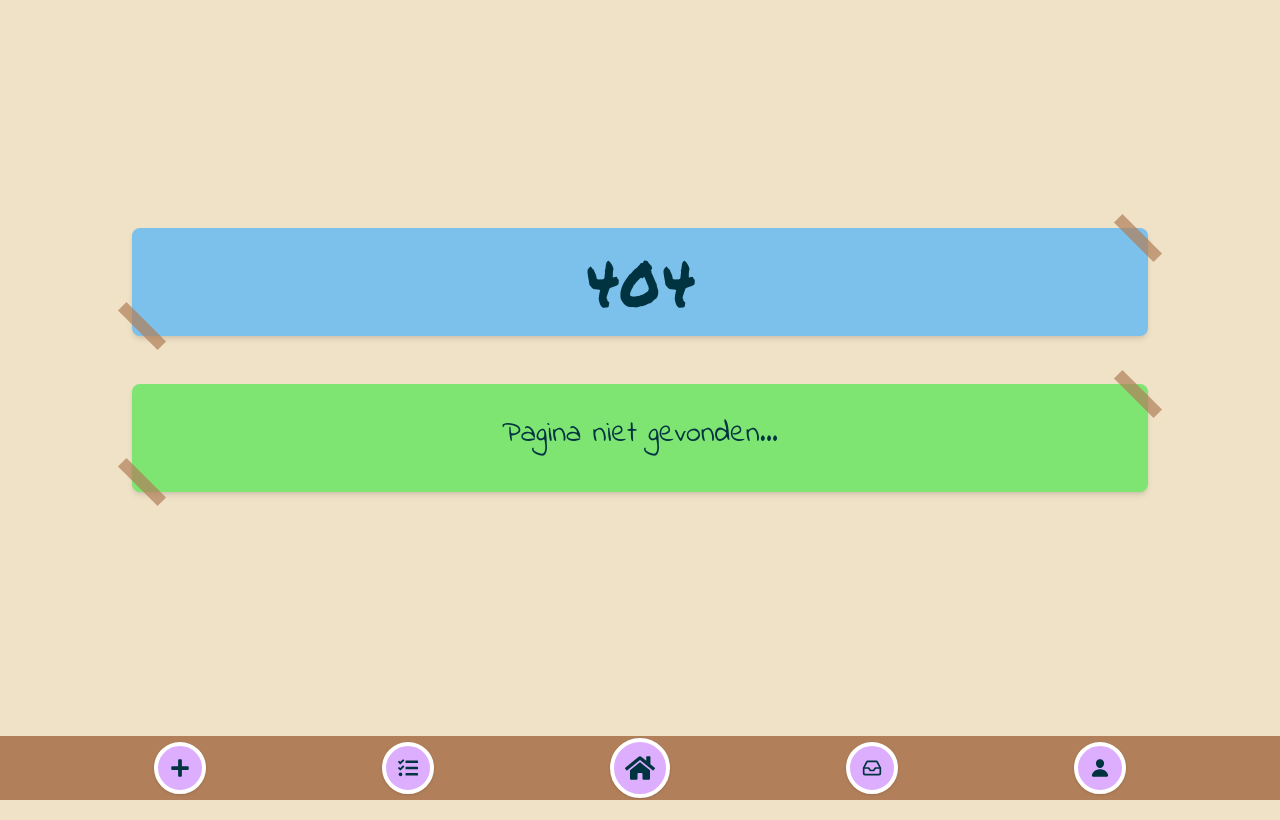
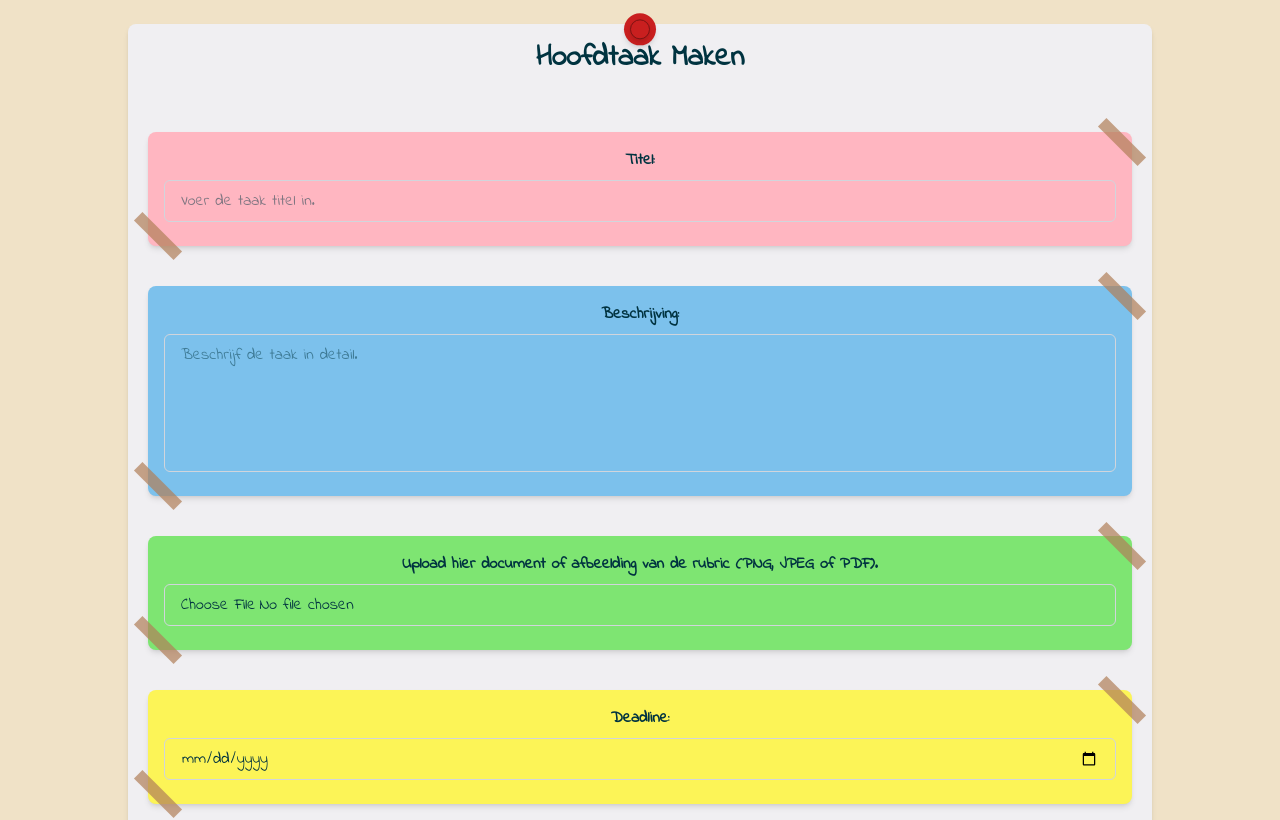
Before and after one commit to dingoskye/tle8-startup, a React (Vite) app in the folder front-end/: page /taak-aanmaken in a window 1280 px wide. Before the commit this address had no page. Shown: the top 820 px of the page. Built offline with nearby package versions, Linux system fonts and the light colour scheme.

Commit message:
Gemergde versie (nog niet met foto upload)

```diff
--- a/front-end/src/App.jsx
+++ b/front-end/src/App.jsx
@@ -8,6 +8,7 @@ import GroupOverview from "@/pages/group-overview.jsx";
 import Welcome from "@/pages/welcome.jsx";
 import {ErrorPage} from "@/pages/Error.jsx";
 import GroupDetails from "@/pages/group-details.jsx";
+import {CreateTask} from "@/pages/create-task.jsx";
 
 function App() {
 
@@ -21,6 +22,7 @@ function App() {
                 <Route path="/hoofdtaken" element={<TaskOverview/>}/>
                 <Route path="/hoofdtaken/:id" element={<TaskDetails/>}/>
                 <Route path="*" element={<ErrorPage/>}/>
+                <Route path="/taak-aanmaken" element={<CreateTask/>}/>
             </Route>
         </Routes>
     )
--- a/front-end/src/pages/create-task.jsx
+++ b/front-end/src/pages/create-task.jsx
@@ -1,13 +1,12 @@
 import {useState} from "react";
-import {useMainTask} from "@/context/task-context.jsx";
 import {useApi} from "@/context/api-context.jsx";
-import Tape from '../components/ui/tape';
-import Punaise from '../components/ui/punaise';
+import {Card} from "@/components/ui/cards.jsx";
+import {TapeCard} from "@/components/ui/cards.jsx";
 
 export function CreateTask() {
     // Variabelen en states.
-    const {fetchMainTasks} = useMainTask();
     const {apiFetch} = useApi();
+    const BASE_URL = "http://127.0.0.1:8000/api"
     const initialForm = {
         title: "",
         description: "",
@@ -31,6 +30,7 @@ export function CreateTask() {
     const validateForm = () => {
         const newErrors = {};
 
+        // Zonder trim wordt het niet gepakt zodra er op start wordt gedrukt.
         if (!form.title.trim()) {
             newErrors.title = "Titel is verplicht.";
         }
@@ -71,24 +71,25 @@ export function CreateTask() {
         setErrors({});
         setSubmitting(true);
 
-        // Verzend data uit het formulier.
-
+        // Verzend data uit het formulier. FormData is nodig voor het uploaden van bestanden.
         const formData = new FormData();
 
-        formData.append("title", form.title);
-        formData.append("description", form.description);
-        formData.append("deadline", form.deadline);
+
+        for (const [key, value] of Object.entries(form)) {
+            if (value !== null) {
+                formData.append(key, value);
+            }
+        }
+
         formData.append("group_id", "1");
-        formData.append("ai_file", form.file);
 
         // API call voor de taak.
         try {
-            await apiFetch("/api/main/create", {
+            await apiFetch(`${BASE_URL}/main/create`, {
                 method: "POST",
-                body: formData,
+                body: FormData,
             });
 
-            await fetchMainTasks?.();
 
             setForm(initialForm);
 
@@ -105,19 +106,31 @@ export function CreateTask() {
 
     // HTML render.
     return (
-        <div className="flex items-center justify-center min-h-screen">
-            <div className="relative w-full max-w-md p-8 bg-white rounded-lg shadow-lg">
-                <Punaise/>
-                <h1 className="text-3xl font-bold mb-8 text-center text-[var(--font-blue)]">Hoofdtaak Maken</h1>
-                <form className="flex flex-col gap-6" onSubmit={handleSubmit} noValidate>
+        <div className="flex items-center justify-center">
+            <Card variant="white">
+                <h1 className="text-3xl font-bold mb-8 text-center">
+                    Hoofdtaak Maken
+                </h1>
+
+                <form
+                    className="flex flex-col gap-6"
+                    onSubmit={handleSubmit}
+                    noValidate
+                >
+                    <TapeCard variant="quaternary">
                         <div
-                        className="relative flex flex-col p-4 rounded-lg bg-[var(--flamingo-pink)] text-[var(--font-blue)]"
                             role="group"
                             aria-labelledby="label-titel"
+                            className="flex flex-col"
                         >
-                        <Tape variant="small-r"/>
-                        <Tape variant="small-l"/>
-                        <label id="label-titel" htmlFor="titel" className="font-semibold mb-2">Titel:</label>
+                            <label
+                                id="label-titel"
+                                htmlFor="titel"
+                                className="font-header font-semibold mb-2"
+                            >
+                                Titel:
+                            </label>
+
                             <input
                                 type="text"
                                 id="titel"
@@ -125,34 +138,49 @@ export function CreateTask() {
                                 placeholder="Voer de taak titel in."
                                 title="Taak titel"
                                 aria-labelledby="label-titel"
-                            aria-describedby={errors.title ? "titel-error" : undefined}
-                            aria-required="true"
+                                aria-describedby={
+                                    errors.title ? "titel-error" : undefined
+                                }
                                 aria-invalid={!!errors.title}
-                            required
-                            className="px-4 py-2 border border-gray-300 rounded-md focus:outline-none focus:ring-2 bg-[var(--thoas-white)] text-[var(--font-blue)]"
+                                className="px-4 py-2 border border-gray-300 rounded-md focus:outline-none focus:ring-2 bg-[var(--thoas-white)]"
                                 value={form.title}
                                 onChange={(e) => {
                                     setField("title", e.target.value);
+
                                     setErrors(prev => ({
                                         ...prev,
                                         title: undefined,
                                     }));
                                 }}
                             />
-                        {errors.title &&
-                            <span id="titel-error" role="alert" aria-live="assertive"
-                                  className="text-sm mt-1 border-2 rounded-lg flex justify-center bg-[var(--ruas-red)] text-[var(--font-blue)]">{errors.title}</span>}
+
+                            {errors.title && (
+                                <span
+                                    id="titel-error"
+                                    role="alert"
+                                    aria-live="assertive"
+                                    className="text-sm mt-1 border-2 rounded-lg flex justify-center bg-[var(--ruas-red)]"
+                                >
+                                {errors.title}
+                            </span>
+                            )}
                         </div>
+                    </TapeCard>
 
+                    <TapeCard variant="primary">
                         <div
-                        className="relative flex flex-col p-4 rounded-lg bg-[var(--skye-blue)] text-[var(--font-blue)]"
                             role="group"
                             aria-labelledby="label-beschrijving"
+                            className="flex flex-col"
                         >
-                        <Tape variant="small-r"/>
-                        <Tape variant="small-l"/>
-                        <label id="label-beschrijving" htmlFor="beschrijving"
-                               className="font-semibold mb-2">Beschrijving:</label>
+                            <label
+                                id="label-beschrijving"
+                                htmlFor="beschrijving"
+                                className="font-header font-semibold mb-2"
+                            >
+                                Beschrijving:
+                            </label>
+
                             <textarea
                                 id="beschrijving"
                                 name="beschrijving"
@@ -160,38 +188,57 @@ export function CreateTask() {
                                 title="Taak beschrijving"
                                 placeholder="Beschrijf de taak in detail."
                                 aria-labelledby="label-beschrijving"
-                            aria-describedby={errors.description ? "beschrijving-error" : undefined}
-                            aria-required="true"
+                                aria-describedby={
+                                    errors.description
+                                        ? "beschrijving-error"
+                                        : undefined
+                                }
                                 aria-invalid={!!errors.description}
-                            required
-                            className="px-4 py-2 border border-gray-300 rounded-md focus:outline-none focus:ring-2 resize-none bg-[var(--thoas-white)] text-[var(--font-blue)]"
+                                className="px-4 py-2 border border-gray-300 rounded-md focus:outline-none focus:ring-2 resize-none bg-[var(--thoas-white)]"
                                 value={form.description}
                                 onChange={(e) => {
                                     setField("description", e.target.value);
+
                                     setErrors(prev => ({
                                         ...prev,
                                         description: undefined,
                                     }));
                                 }}
                             />
-                        {errors.description &&
-                            <span id="beschrijving-error" role="alert" aria-live="assertive"
-                                  className="text-sm mt-1 border-2 rounded-lg flex justify-center bg-[var(--ruas-red)] text-[var(--font-blue)]">{errors.description}</span>}
+
+                            {errors.description && (
+                                <span
+                                    id="beschrijving-error"
+                                    role="alert"
+                                    aria-live="assertive"
+                                    className="text-sm mt-1 border-2 rounded-lg flex justify-center bg-[var(--ruas-red)]"
+                                >
+                                {errors.description}
+                            </span>
+                            )}
                         </div>
+                    </TapeCard>
 
+                    <TapeCard variant="secondary">
                         <div
-                        className="relative flex flex-col p-4 rounded-lg bg-[var(--jade-green)] text-[var(--font-blue)]"
                             role="group"
                             aria-labelledby="label-upload"
                             aria-describedby="upload-help"
+                            className="flex flex-col"
                         >
-                        <Tape variant="big-r"/>
-                        <Tape variant="big-l"/>
-                        <label id="label-upload" htmlFor="upload" className="font-semibold mb-2">
-                            Upload het document of afbeelding waarop de taak gebaseerd is.
+                            <label
+                                id="label-upload"
+                                htmlFor="upload"
+                                className="font-header font-semibold mb-2"
+                            >
+                                Upload hier document of afbeelding van de rubric
+                                (PNG, JPEG of PDF).
                             </label>
 
-                        <span id="upload-help" className="sr-only">
+                            <span
+                                id="upload-help"
+                                className="sr-only"
+                            >
                             Toegestane bestandstypen: PNG, JPEG of PDF.
                         </span>
 
@@ -202,13 +249,18 @@ export function CreateTask() {
                                 accept="image/png,image/jpeg,application/pdf"
                                 title="Upload afbeelding of PDF"
                                 aria-labelledby="label-upload"
-                            aria-describedby={errors.file ? "upload-help upload-error" : "upload-help"}
-                            aria-required="true"
+                                aria-describedby={
+                                    errors.file
+                                        ? "upload-help upload-error"
+                                        : "upload-help"
+                                }
                                 aria-invalid={!!errors.file}
-                            required
-                            className="px-4 py-2 border border-gray-300 rounded-md focus:outline-none focus:ring-2 bg-[var(--thoas-white)] text-[var(--font-blue)]"
+                                className="px-4 py-2 border border-gray-300 rounded-md focus:outline-none focus:ring-2 bg-[var(--thoas-white)]"
                                 onChange={(e) => {
-                                setField("file", e.target.files?.[0] || null);
+                                    setField(
+                                        "file",
+                                        e.target.files?.[0] ?? null
+                                    );
 
                                     setErrors(prev => ({
                                         ...prev,
@@ -216,57 +268,89 @@ export function CreateTask() {
                                     }));
                                 }}
                             />
-                        {errors.file &&
-                            <span id="upload-error" role="alert" aria-live="assertive"
-                                  className="text-sm mt-1 border-2 rounded-lg flex justify-center bg-[var(--ruas-red)] text-[var(--font-blue)]">{errors.file}</span>}
+
+                            {errors.file && (
+                                <span
+                                    id="upload-error"
+                                    role="alert"
+                                    aria-live="assertive"
+                                    className="text-sm mt-1 border-2 rounded-lg flex justify-center bg-[var(--ruas-red)]"
+                                >
+                                {errors.file}
+                            </span>
+                            )}
                         </div>
+                    </TapeCard>
 
+                    <TapeCard variant="tertiary">
                         <div
-                        className="relative flex flex-col p-4 rounded-lg bg-[var(--christa-yellow)] text-[var(--font-blue)]"
                             role="group"
                             aria-labelledby="label-deadline"
+                            className="flex flex-col"
                         >
-                        <Tape variant="small-r"/>
-                        <Tape variant="small-l"/>
-                        <label id="label-deadline" htmlFor="deadline" className="font-semibold mb-2">Deadline:</label>
+                            <label
+                                id="label-deadline"
+                                htmlFor="deadline"
+                                className="font-header font-semibold mb-2"
+                            >
+                                Deadline:
+                            </label>
+
                             <input
                                 type="date"
                                 id="deadline"
                                 name="deadline"
                                 title="Kies een deadline"
                                 aria-labelledby="label-deadline"
-                            aria-describedby={errors.deadline ? "deadline-error" : undefined}
-                            aria-required="true"
+                                aria-describedby={
+                                    errors.deadline
+                                        ? "deadline-error"
+                                        : undefined
+                                }
                                 aria-invalid={!!errors.deadline}
-                            required
-                            className="px-4 py-2 border border-gray-300 rounded-md focus:outline-none focus:ring-2 bg-[var(--thoas-white)] text-[var(--font-blue)]"
+                                className="px-4 py-2 border border-gray-300 rounded-md focus:outline-none focus:ring-2 bg-[var(--thoas-white)]"
                                 value={form.deadline}
                                 onChange={(e) => {
                                     setField("deadline", e.target.value);
+
                                     setErrors(prev => ({
                                         ...prev,
                                         deadline: undefined,
                                     }));
                                 }}
                             />
-                        {errors.deadline &&
-                            <span id="deadline-error" role="alert" aria-live="assertive"
-                                  className="text-sm mt-1 border-2 rounded-lg flex justify-center bg-[var(--ruas-red)] text-[var(--font-blue)]">{errors.deadline}</span>}
+
+                            {errors.deadline && (
+                                <span
+                                    id="deadline-error"
+                                    role="alert"
+                                    aria-live="assertive"
+                                    className="text-sm mt-1 border-2 rounded-lg flex justify-center bg-[var(--ruas-red)]"
+                                >
+                                {errors.deadline}
+                            </span>
+                            )}
                         </div>
+                    </TapeCard>
 
-                    {errors.general &&
-                        <div role="alert"
-                             className="text-sm mt-1 border-2 rounded-lg flex justify-center bg-[var(--ruas-red)] text-[var(--font-blue)]">{errors.general}</div>}
+                    {errors.general && (
+                        <div
+                            role="alert"
+                            className="text-sm mt-1 border-2 rounded-lg flex justify-center bg-[var(--ruas-red)] text-white"
+                        >
+                            {errors.general}
+                        </div>
+                    )}
 
                     <button
                         type="submit"
                         disabled={submitting}
-                        className=" mt-4 px-12 py-2 font-semibold rounded-full self-center hover:opacity-90 transition-opacity bg-[var(--ruas-red)] text-white border-2 border-white shadow-md "
+                        className="mt-4 px-12 py-2 font-semibold rounded-full self-center hover:opacity-90 transition-opacity bg-[var(--purple)] text-white border-2 border-white shadow-md"
                     >
                         {submitting ? "Versturen..." : "Start"}
                     </button>
                 </form>
-            </div>
+            </Card>
         </div>
     );
 }
```
Lines whose indentation alone changed are shown as unchanged.
